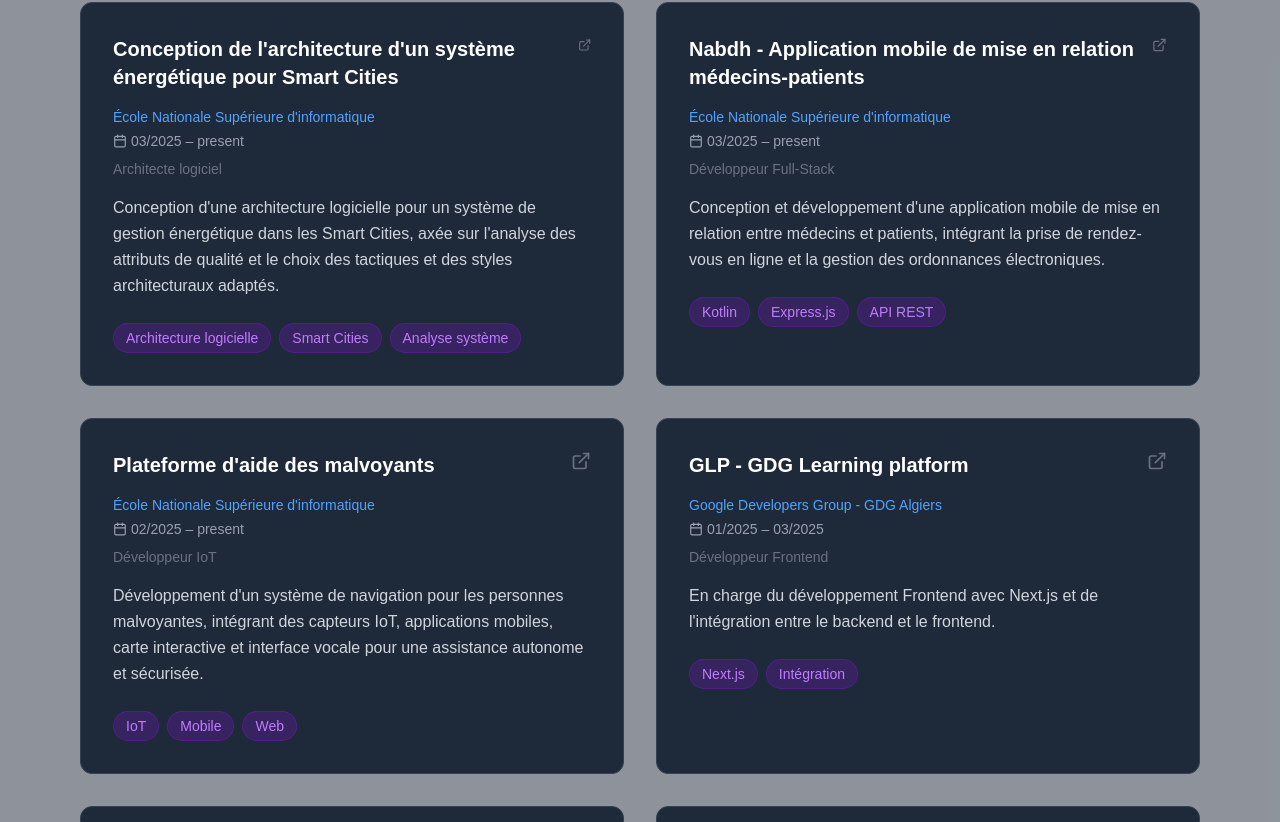
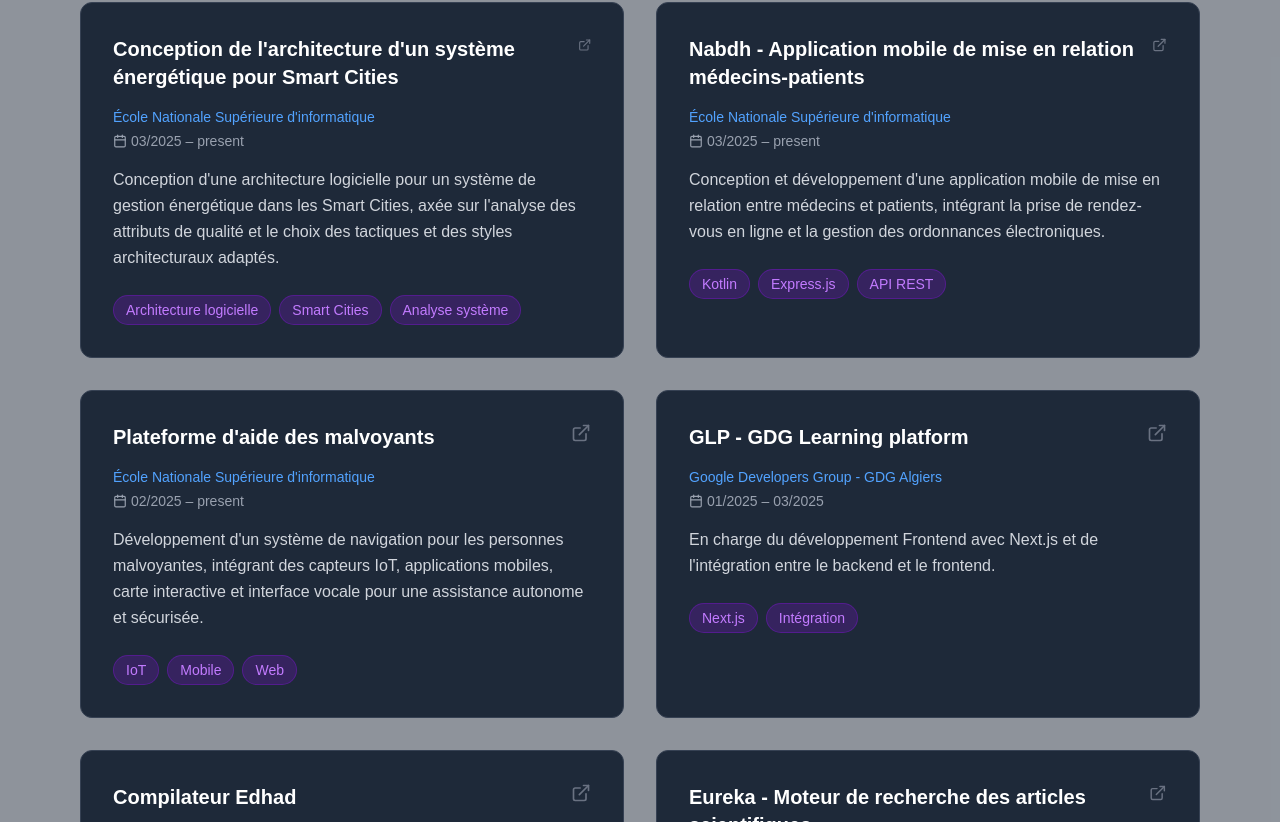
Before and after one commit to aminaMalek/portfolio, a Next.js app: page / in a window 1280 px wide. Shown: the part 2738-3560 px from the top of the page. Built offline with nearby package versions, Linux system fonts and the light colour scheme.

Commit message:
edit projects section

```diff
--- a/src/app/data/data.json
+++ b/src/app/data/data.json
@@ -73,7 +73,6 @@
             "title": "Conception de l'architecture d'un système énergétique pour Smart Cities",
             "institution": "École Nationale Supérieure d'informatique",
             "period": "03/2025 – present",
-            "role": "Architecte logiciel",
             "description": "Conception d'une architecture logicielle pour un système de gestion énergétique dans les Smart Cities, axée sur l'analyse des attributs de qualité et le choix des tactiques et des styles architecturaux adaptés.",
             "technologies": ["Architecture logicielle", "Smart Cities", "Analyse système"]
         },
@@ -82,7 +81,6 @@
             "title": "Nabdh - Application mobile de mise en relation médecins-patients",
             "institution": "École Nationale Supérieure d'informatique",
             "period": "03/2025 – present",
-            "role": "Développeur Full-Stack",
             "description": "Conception et développement d'une application mobile de mise en relation entre médecins et patients, intégrant la prise de rendez-vous en ligne et la gestion des ordonnances électroniques.",
             "technologies": ["Kotlin", "Express.js", "API REST"]
         },
@@ -91,7 +89,6 @@
             "title": "Plateforme d'aide des malvoyants",
             "institution": "École Nationale Supérieure d'informatique",
             "period": "02/2025 – present",
-            "role": "Développeur IoT",
             "description": "Développement d'un système de navigation pour les personnes malvoyantes, intégrant des capteurs IoT, applications mobiles, carte interactive et interface vocale pour une assistance autonome et sécurisée.",
             "technologies": ["IoT", "Mobile", "Web"]},
         {
@@ -99,7 +96,6 @@
             "title": "GLP - GDG Learning platform",
             "institution": "Google Developers Group - GDG Algiers",
             "period": "01/2025 – 03/2025",
-            "role": "Développeur Frontend",
             "description": "En charge du développement Frontend avec Next.js et de l'intégration entre le backend et le frontend.",
             "technologies": ["Next.js", "Intégration"]
         },
@@ -108,7 +104,6 @@
             "title": "Compilateur Edhad",
             "institution": "École Nationale Supérieure d'Informatique",
             "period": "10/2024 – 01/2025",
-            "role": "Développeur compilateur",
             "description": "Développement d'un mini-compilateur intégrant l'analyse lexicale, syntaxique et sémantique à l'aide de FLEX et BISON, avec une gestion de table des symboles, un langage personnalisé et un système de traitement des erreurs robuste.",
             "technologies": ["FLEX", "BISON", "Compilation"]
         },
@@ -117,7 +112,6 @@
             "title": "Eureka - Moteur de recherche des articles scientifiques",
             "institution": "École Nationale Supérieure d'Informatique",
             "period": "11/2023 – 01/2024",
-            "role": "Développeur Full-Stack",
             "description": "Membre de l'équipe Développement Frontend web et Backend. Utilisation d'Elasticsearch pour l'indexation et la recherche des articles.",
             "technologies": ["Elasticsearch", "React", "Django"]
         }
--- a/src/app/page.tsx
+++ b/src/app/page.tsx
@@ -197,7 +197,6 @@ const Portfolio = () => {
                     <Calendar size={14} className="mr-1" />
                     {projet.period}
                   </div>
-                  <p className="text-gray-500 text-sm">{projet.role}</p>
                 </div>
                 <p className="text-gray-300 mb-6 leading-relaxed">{projet.description}</p>
                 <div className="flex flex-wrap gap-2">
```
